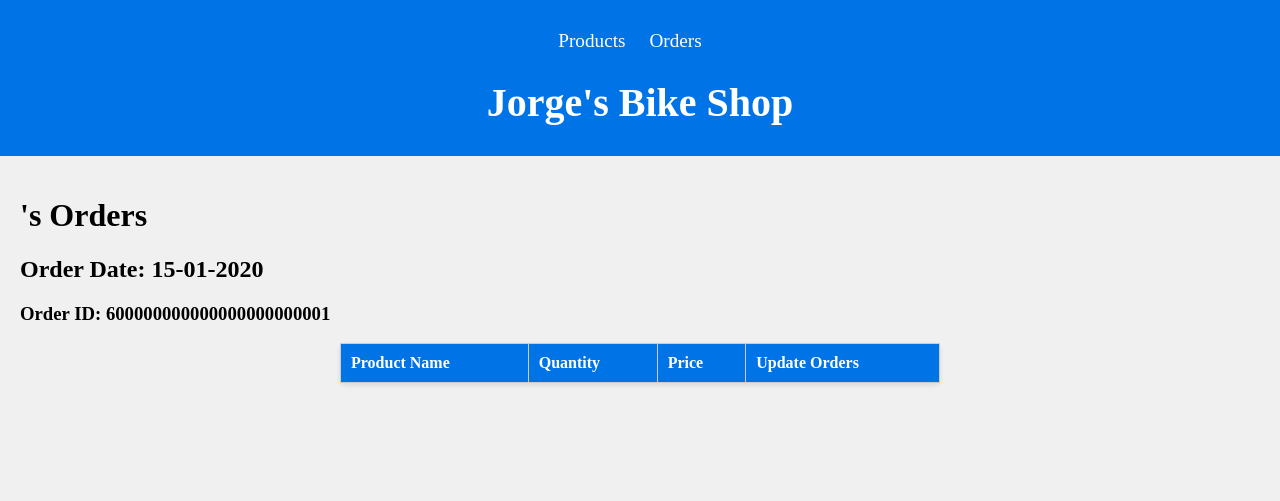
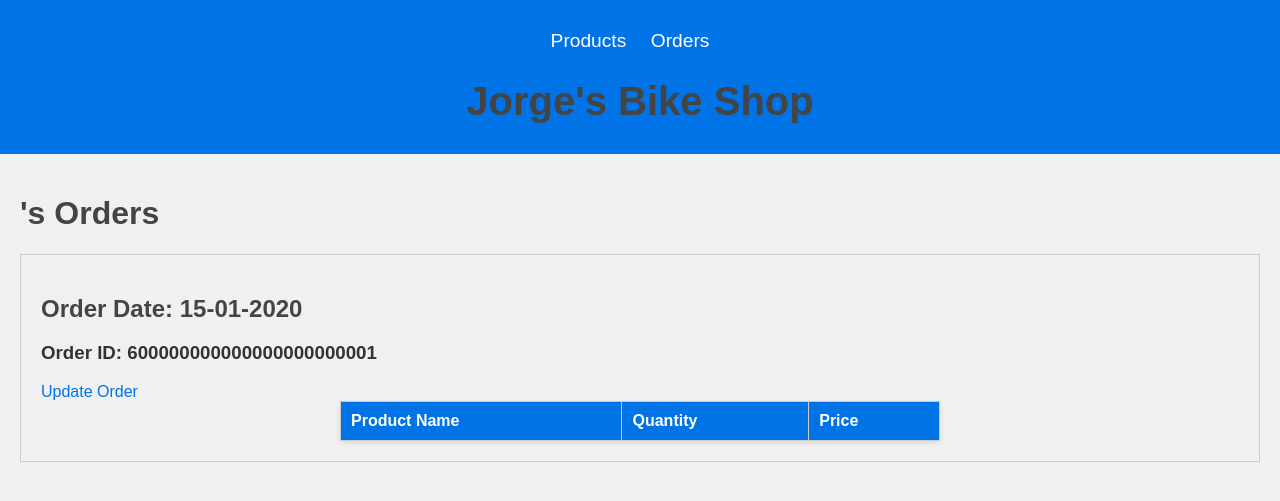
Before and after one commit to JorgeRSLC/bu_602_final_project, a Node server app: page /admin/review-orders/600000000000000000000001 in a window 1280 px wide. Shown: the top 501 px of the page. Run offline with Node 20, Linux system fonts and the light colour scheme; tables that the repository leaves empty hold one stand-in row (values such as "Sample post"); lists and menus that the app fills with data are empty; some libraries are stand-ins or nearby versions.

Commit message:
Add styling to admin components

```diff
--- a/public/stylesheets/custom.css
+++ b/public/stylesheets/custom.css
@@ -414,3 +414,43 @@ button:hover {
 .register input[type="submit"]:hover {
     background-color: #005aad;
 }
+
+.review-orders {
+    font-family: Arial, sans-serif;
+    background-color: #f0f0f0;
+    color: #333;
+}
+.review-orders h1, .review-orders h2 {
+    color: #444;
+}
+.review-orders .order-block {
+    border: 1px solid #ccc;
+    padding: 20px;
+    margin-bottom: 20px;
+}
+.review-orders .ordersView-table {
+    width: 100%;
+    border-collapse: collapse;
+}
+.review-orders .ordersView-table th, .review-orders .ordersView-table td {
+    border: 1px solid #ccc;
+    padding: 10px;
+}
+td.customer-links a {
+    display: inline-block !important;
+    padding: 5px 10px !important;
+    margin-right: 10px !important;
+    background-color: #0073e6 !important;
+    color: white !important;
+    text-decoration: none !important;
+    border-radius: 5px !important;
+    transition: background-color 0.3s ease !important;
+}
+
+td.customer-links a:last-child {
+    margin-right: 0 !important;
+}
+
+td.customer-links a:hover {
+    background-color: #005aad !important;
+}
--- a/routes/reviewOrders.js
+++ b/routes/reviewOrders.js
@@ -60,10 +60,13 @@ module.exports = async function (req, res, next) {
                 date: dateFormatter(orderDate)
             });
         }
-        console.log(req.query.name);
+        let message = '';
+        if (orderDetails.length === 0) {
+            message = 'No orders found';
+        }
 
         // Render the ordersView with orderDetails data
-        res.render('reviewOrdersView', { name: req.query.name,
+        res.render('reviewOrdersView', { message:message, name: req.query.name,
             orderDetails: orderDetails });
     } catch (error) {
         console.error('Error fetching order details:', error);
--- a/views/reviewOrdersView.handlebars
+++ b/views/reviewOrdersView.handlebars
@@ -1,24 +1,17 @@
-<!DOCTYPE html>
-<html lang="en">
-<head>
-    <meta charset="UTF-8">
-    <meta name="viewport" content="width=device-width, initial-scale=1.0">
-    <title>Order Details</title>
-
-</head>
-<body>
+<body class="review-orders">
     <h1>{{name}}'s Orders</h1>
+    <h2>{{message}}</h2>
     {{#each orderDetails}}
         <div class="order-block">
             <h2>Order Date: {{this.date}}</h3>
             <h3>Order ID: {{this.orderID}}</h2>
+            <a href="/admin/update-order/{{this.id}}">Update Order</a>
             <table class="ordersView-table">
                 <thead>
                     <tr>
                         <th>Product Name</th>
                         <th>Quantity</th>
                         <th>Price</th>
-                        <th>Update Orders</th>
                     </tr>
                 </thead>
                 <tbody>
@@ -27,9 +20,6 @@
                             <td>{{this.name}}</td>
                             <td>{{this.quantity}}</td>
                             <td>{{this.price}}</td>
-                            <td>
-                                <a href="/admin/update-order/{{this.id}}">Update Order</a>
-                            </td>
                         </tr>
                     {{/each}}
                 </tbody>
@@ -37,4 +27,3 @@
         </div>
     {{/each}}
 </body>
-</html>
```
Also changed, not shown: views/customerReviewView.handlebars (+4 -4 lines).
